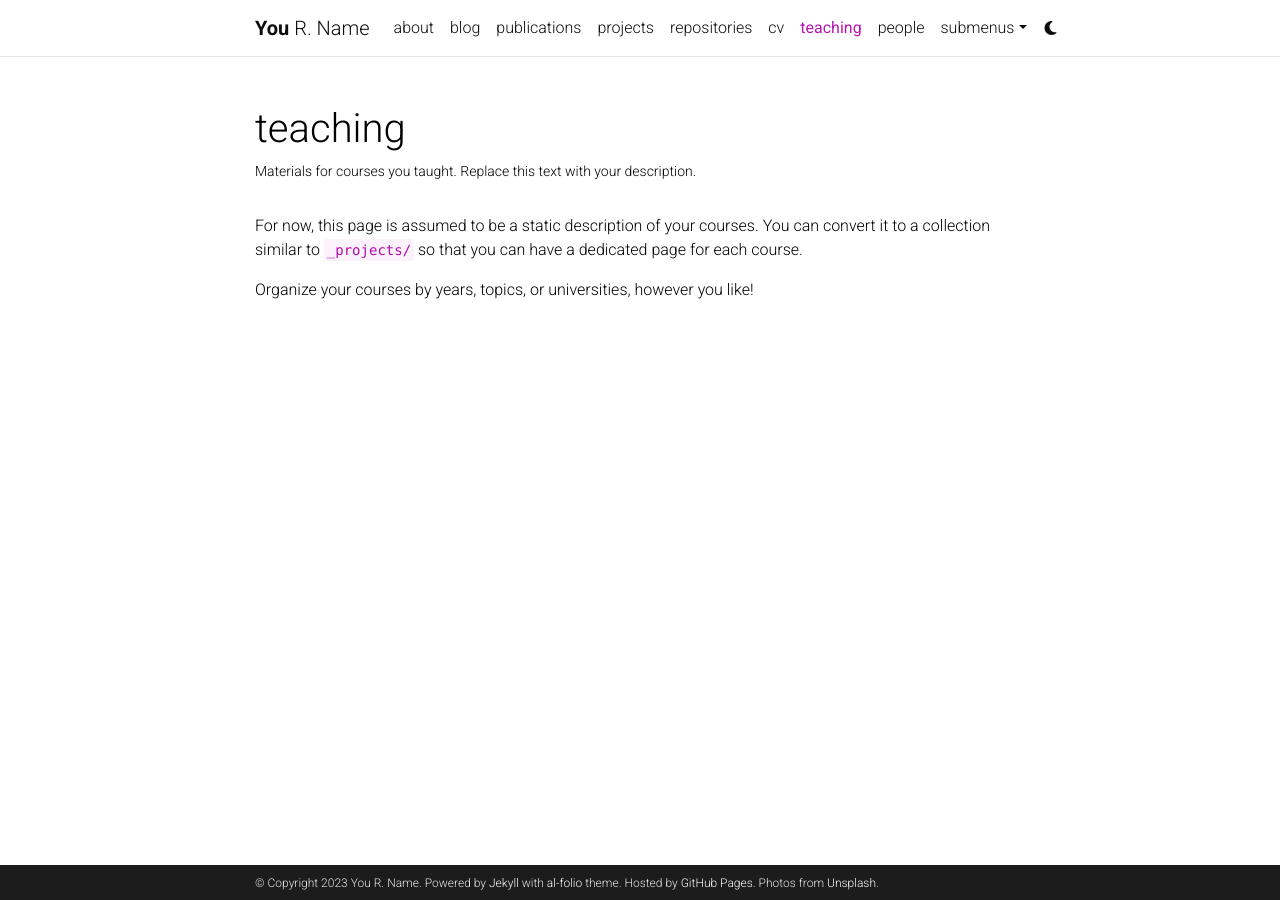
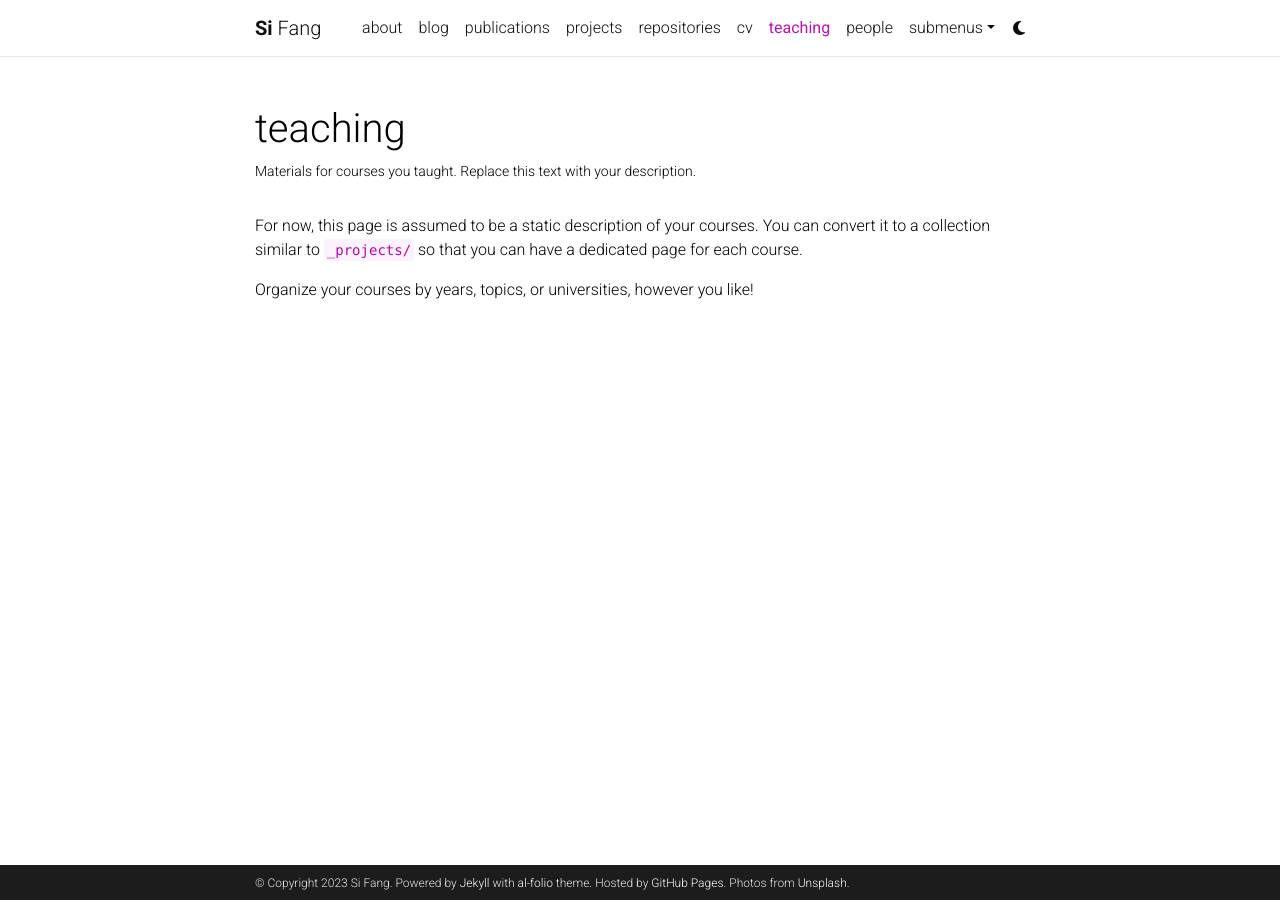
Before and after one commit to sifang1678/sifang1678.github.io, a Jekyll site: the page built from _pages/teaching.md, in a window 1280 px wide. Built offline with Jekyll 4.4.1, drawn with Linux system fonts in a browser that asks for light colours; comment, search, counter and statistics services are not loaded; a style sheet for code colours, icons or effects is not loaded.

Commit message:
Changing url

```diff
--- a/_config.yml
+++ b/_config.yml
@@ -3,10 +3,10 @@
 # -----------------------------------------------------------------------------
 
 title: blank # the website title (if blank, full name will be used instead)
-first_name: You
-middle_name: R.
-last_name: Name
-email: you@example.com
+first_name: Si
+middle_name:
+last_name: Fang
+email: si.fang@bristol.ac.uk
 description: > # the ">" symbol means to ignore newlines until "footer_text:"
   A simple, whitespace theme for academics. Based on [*folio](https://github.com/bogoli/-folio) design.
 footer_text: >
@@ -18,8 +18,8 @@
 lang: en # the language of your site (for example: en, fr, cn, ru, etc.)
 icon: ⚛️  # the emoji used as the favicon (alternatively, provide image name in /assets/img/)
 
-url: https://alshedivat.github.io # the base hostname & protocol for your site
-baseurl: /al-folio # the subpath of your site, e.g. /blog/
+url: https://sifang1678.github.io # the base hostname & protocol for your site
+baseurl:  # the subpath of your site, e.g. /blog/
 last_updated: false # set to true if you want to display last updated in the footer
 impressum_path:  # set to path to include impressum link in the footer, use the same path as permalink in a page, helps to conform with EU GDPR
 
```
